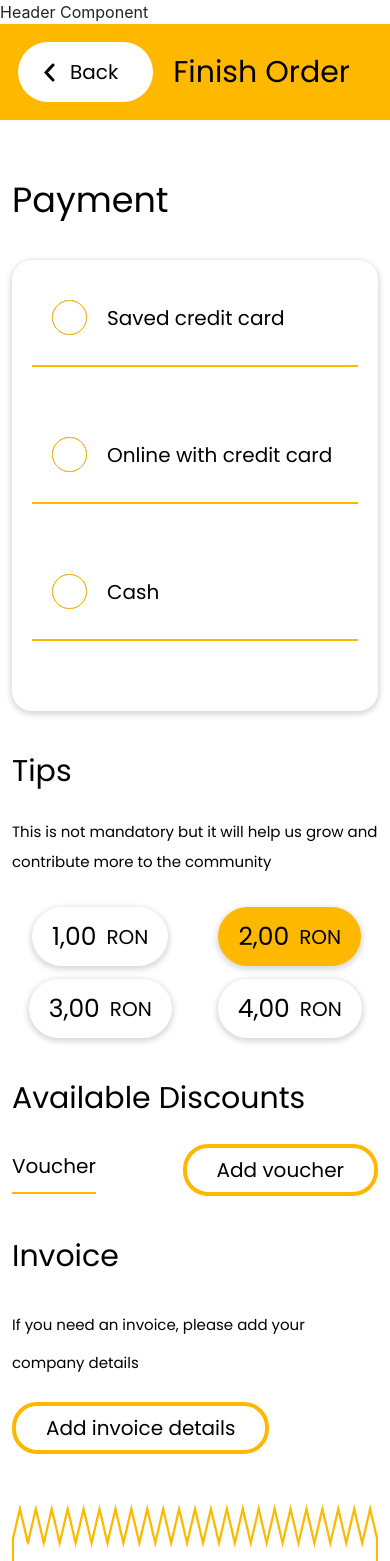
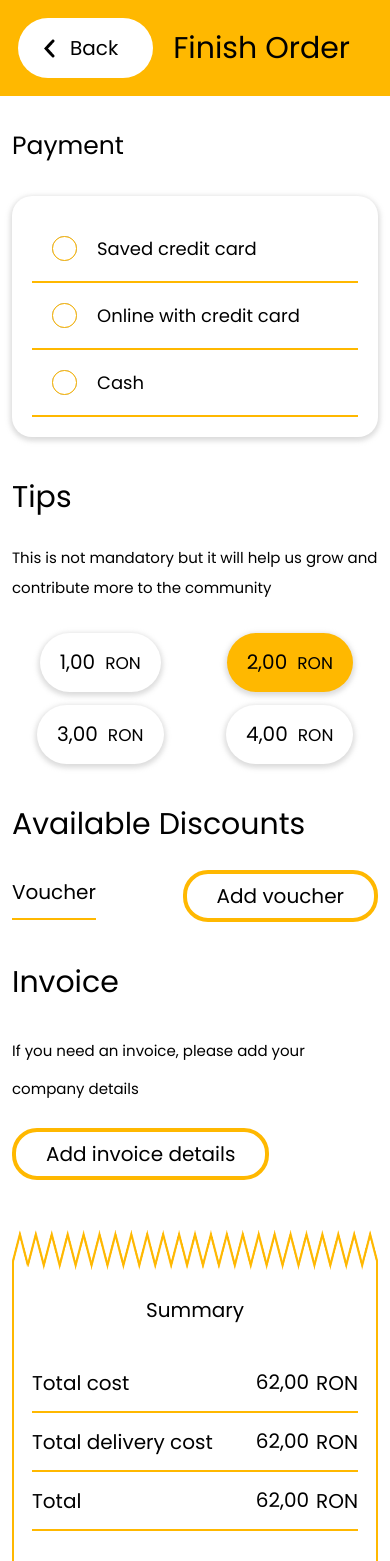
Before and after one commit to SuperDev0109/adhocAppBeta, a React (Create React App) app: page /finishorder in a window 390 px wide. Shown: the top 1561 px of the page. Built offline with nearby package versions, Linux system fonts and the light colour scheme.

Commit message:
css fixed

```diff
--- a/src/components/BucketBoxCount.scss
+++ b/src/components/BucketBoxCount.scss
@@ -25,7 +25,7 @@
                 font-family: 'Poppins';
                 font-style: normal;
                 font-weight: 600;
-                font-size: 30px;
+                font-size: 25px;
                 line-height: 45px;
                 color: #000000;
             }
@@ -38,7 +38,7 @@
                 font-family: 'Poppins';
                 font-style: normal;
                 font-weight: 400;
-                font-size: 20px;
+                font-size: 17px;
                 line-height: 30px;
                 color: #000000;
             }
@@ -60,7 +60,7 @@
                     font-family: 'Poppins';
                     font-style: normal;
                     font-weight: 400;
-                    font-size: 30px;
+                    font-size: 25px;
                     line-height: 45px;
                     color: #000000;
                 }
@@ -76,7 +76,7 @@
                     font-family: 'Poppins';
                     font-style: normal;
                     font-weight: 600;
-                    font-size: 30px;
+                    font-size: 25px;
                     line-height: 45px;
                     color: #000000;
                 }
@@ -84,7 +84,7 @@
                     font-family: 'Poppins';
                     font-style: normal;
                     font-weight: 500;
-                    font-size: 20px;
+                    font-size: 17px;
                     line-height: 30px;
                     color: #000000;
                 }
--- a/src/components/RonBtn.scss
+++ b/src/components/RonBtn.scss
@@ -3,7 +3,7 @@
         background: #FFFFFF;
         box-shadow: 0px 2px 5px 2px rgba(205, 205, 205, 0.7);
         border-radius: 40px;
-        padding: 17px 50px;
+        padding: 5px 30px;
         display: flex;
         flex-direction: row;
         align-items: center;
@@ -15,7 +15,7 @@
             font-family: 'Poppins';
             font-style: normal;
             font-weight: 500;
-            font-size: 30px;
+            font-size: 20px;
             line-height: 45px;
             color: #000000;
         }
@@ -23,7 +23,7 @@
             font-family: 'Poppins';
             font-style: normal;
             font-weight: 500;
-            font-size: 20px;
+            font-size: 18px;
             line-height: 30px;
         }
     }
@@ -38,10 +38,10 @@
         button {
             margin: auto;
             .title1 {
-                font-size: 25px;
+                font-size: 20px;
             }
             .title2 {
-                font-size: 20px;
+                font-size: 17px;
             }
         }
 
@@ -57,10 +57,10 @@
             padding: 7px 20px;
 
             .title1 {
-                font-size: 25px;
+                font-size: 20px;
             }
             .title2 {
-                font-size: 20px;
+                font-size: 17px;
             }
         }
 
--- a/src/routes/index.js
+++ b/src/routes/index.js
@@ -15,11 +15,13 @@ const Loadable = (Component) => (props) => {
 export default function Router() {
     return useRoutes([
         {
-            path: '/error',
+            path: '/',
             element: <EmptyLayout />,
             children: [
                 { element: <Navigate to="/404" replace />, index: true },
                 { path: '404', element: <Show404Page /> },
+                { path: 'order', element: <OrderPage /> },
+                { path: 'finishorder', element: <FinishOrderPage /> },
             ]
         },
         {
@@ -29,8 +31,6 @@ export default function Router() {
                 { element: <Navigate to="/home" replace />, index: true },
                 { path: 'home', element: <HomePage /> },
                 { path: 'product', element: <ProductPage /> },
-                { path: 'order', element: <OrderPage /> },
-                { path: 'finishorder', element: <FinishOrderPage /> },
             ]
         }
     ])
--- a/src/sections/errorPage/Show404Page.js
+++ b/src/sections/errorPage/Show404Page.js
@@ -5,7 +5,7 @@ import Image from '../../components/Image';
 export default function Show404Page() {
     return (
         <div className='show404PageSection'>
-            <Image src="../images/error/404.png" alt="404 page" />
+            <Image src="images/error/404.png" alt="404 page" />
             <p className='title1'>Something went wrong, our team of monkeys are on it ..</p>
             <ShowMoreBtn title="Go back to the main page" type="showMoreBtnType1" />
         </div>
--- a/src/sections/finishOrder/FinishDiscount.scss
+++ b/src/sections/finishOrder/FinishDiscount.scss
@@ -5,7 +5,7 @@
         font-family: 'Poppins';
         font-style: normal;
         font-weight: 500;
-        font-size: 40px;
+        font-size: 30px;
         line-height: 60px;
         color: #000000;
     }
@@ -21,7 +21,7 @@
             font-family: 'Poppins';
             font-style: normal;
             font-weight: 400;
-            font-size: 25px;
+            font-size: 20px;
             line-height: 38px;
             color: #000000;
             padding-bottom: 11px;
@@ -35,7 +35,7 @@
         padding-top: 50px;
 
         .title1 {
-            font-size: 35px;
+            font-size: 30px;
         }
 
         .box {
--- a/src/sections/finishOrder/FinishInvoice.scss
+++ b/src/sections/finishOrder/FinishInvoice.scss
@@ -8,7 +8,7 @@
         font-family: 'Poppins';
         font-style: normal;
         font-weight: 500;
-        font-size: 40px;
+        font-size: 30px;
         line-height: 60px;
         color: #000000;
     }
@@ -17,7 +17,7 @@
         font-family: 'Poppins';
         font-style: normal;
         font-weight: 400;
-        font-size: 25px;
+        font-size: 20px;
         line-height: 38px;
         color: #000000;
     }
--- a/src/sections/finishOrder/FinishPayment.scss
+++ b/src/sections/finishOrder/FinishPayment.scss
@@ -1,29 +1,29 @@
 .finishPaymentSection {
-    padding-top: 60px;
+    padding-top: 20px;
     .title1 {
         font-family: 'Poppins';
         font-style: normal;
         font-weight: 500;
-        font-size: 40px;
+        font-size: 30px;
         line-height: 60px;
         color: #000000;
     }
 
     .box {
-        margin-top: 40px;
+        margin-top: 20px;
         background: #FFFFFF;
         box-shadow: 0px 2px 5px 2px rgba(205, 205, 205, 0.7);
         border-radius: 20px;
         padding: 30px 110px;
         display: flex;
         flex-direction: column;
-        gap: 45px;
+        gap: 20px;
 
         .title2 {
             font-family: 'Poppins';
             font-style: normal;
             font-weight: 500;
-            font-size: 30px;
+            font-size: 25px;
             line-height: 45px;
             color: #000000;
         }
@@ -36,16 +36,14 @@
                 display: flex;
                 flex-direction: row;
                 align-items: center;
-                padding-bottom: 10px;
                 border-bottom: 2px solid #FFB800;
                 width: 445px;
-                margin-bottom: 50px;
                 input {
                     margin: 20px;
                 }
                 input[type="radio"] {
-                    width: 40px;
-                    height: 40px;
+                    width: 30px;
+                    height: 30px;
                     cursor: pointer;
                 }
                 input[type="radio"]:after {
@@ -55,8 +53,8 @@
                     border-radius: 50%;
                     content: '';
                     display: block;
-                    height: 40px;
-                    width: 40px;
+                    height: 30px;
+                    width: 30px;
                 }
                 input[type="radio"]:checked:after {
                     background-color: #FFB800;
@@ -65,7 +63,7 @@
                     font-family: 'Poppins';
                     font-style: normal;
                     font-weight: 500;
-                    font-size: 25px;
+                    font-size: 20px;
                     line-height: 38px;
                     color: #000000;
                 }
@@ -76,17 +74,15 @@
 
 @media only screen and (max-width: 991px) {
     .finishPaymentSection {
-        padding-top: 50px;
         .title1 {
-            font-size: 35px;
+            font-size: 25px;
         }
         .box {
-            margin-top: 30px;
             padding: 30px 30px;
-            gap: 30px;
+            // gap: 30px;
 
             .title2 {
-                font-size: 25px;
+                font-size: 20px;
             }
 
             .boxPanel {
@@ -97,21 +93,19 @@
                     display: flex;
                     flex-direction: row;
                     align-items: center;
-                    padding-bottom: 10px;
                     border-bottom: 2px solid #FFB800;
                     width: 302px;
-                    margin-bottom: 50px;
                     input[type="radio"] {
-                        width: 35px;
-                        height: 35px;
+                        width: 25px;
+                        height: 25px;
                         cursor: pointer;
                     }
                     input[type="radio"]:after {
-                        height: 35px;
-                        width: 35px;
+                        height: 25px;
+                        width: 25px;
                     }
                     label {
-                        font-size: 20px;
+                        font-size: 18px;
                     }
                 }
             }
@@ -121,12 +115,10 @@
 
 @media only screen and (max-width: 767px) {
     .finishPaymentSection {
-        padding-top: 50px;
         .title1 {
-            font-size: 35px;
+            font-size: 25px;
         }
         .box {
-            margin-top: 30px;
             padding: 20px;
             gap: 30px;
 
@@ -143,7 +135,6 @@
                     display: flex;
                     flex-direction: row;
                     align-items: center;
-                    padding-bottom: 10px;
                     border-bottom: 2px solid #FFB800;
                     width: unset;
                 }
--- a/src/sections/finishOrder/FinishTips.scss
+++ b/src/sections/finishOrder/FinishTips.scss
@@ -1,11 +1,11 @@
 .finishTipsSection {
-    padding-top: 60px;
+    padding-top: 30px;
 
     .title1 {
         font-family: 'Poppins';
         font-style: normal;
         font-weight: 500;
-        font-size: 40px;
+        font-size: 30px;
         line-height: 60px;
         color: #000000;
     }
@@ -31,28 +31,7 @@
         padding-top: 50px;
 
         .title1 {
-            font-size: 35px;
-        }
-        .title2 {
-            font-size: 18px;
-        }
-
-        .box {
-            margin-top: 30px;
-            display: grid;
-            grid-template-columns: repeat(2,minmax(0,1fr));
-            gap: 13px;
-        }
-    }
-
-}
-
-@media only screen and (max-width: 991px) {
-    .finishTipsSection {
-        padding-top: 50px;
-
-        .title1 {
-            font-size: 35px;
+            font-size: 25px;
         }
         .title2 {
             font-size: 18px;
--- a/src/sections/order/OrderComplete.scss
+++ b/src/sections/order/OrderComplete.scss
@@ -4,7 +4,7 @@
         font-family: 'Poppins';
         font-style: normal;
         font-weight: 500;
-        font-size: 40px;
+        font-size: 30px;
         line-height: 52px;
         color: #000000;
     }
--- a/src/sections/order/OrderContent.js
+++ b/src/sections/order/OrderContent.js
@@ -7,7 +7,7 @@ export default function OrderContent() {
     return (
         <div className='orderContentSection'>
             <div className='header'>
-                <Image src="images/product/kfc_180.png" className="" alt="KFC Image" />
+                <Image src="images/product/kfc_180.png" className="" width="150px" height="150px" alt="KFC Image" />
                 <span className='headerTitle'>KFC</span>
             </div>
 
--- a/src/sections/order/OrderSummary.scss
+++ b/src/sections/order/OrderSummary.scss
@@ -4,7 +4,7 @@
     background-repeat: no-repeat;
     display: flex;
     flex-direction: column;
-    gap: 40px;
+    gap: 20px;
     padding: 80px;
     margin-top: 50px;
 
@@ -12,7 +12,7 @@
         font-family: 'Poppins';
         font-style: normal;
         font-weight: 500;
-        font-size: 40px;
+        font-size: 30px;
         line-height: 60px;
         color: #000000;
     }
@@ -27,7 +27,7 @@
         font-family: 'Poppins';
         font-style: normal;
         font-weight: 400;
-        font-size: 25px;
+        font-size: 20px;
         line-height: 38px;
         color: #000000;
     }
@@ -35,11 +35,11 @@
 
 @media only screen and (max-width: 991px) {
     .orderSummarySection {
-        gap: 40px;
+        gap: 20px;
         padding: 50px 20px;
 
         .title1 {
-            font-size: 35px;
+            font-size: 25px;
         }
 
         .panel {
@@ -48,18 +48,18 @@
             gap: 6px;
         }
         .finishSummaryTxt {
-            font-size: 20px;
+            font-size: 18px;
         }
     }
 }
 
 @media only screen and (max-width: 500px) {
     .orderSummarySection {
-        gap: 40px;
+        gap: 20px;
         padding: 50px 20px;
 
         .title1 {
-            font-size: 30px;
+            font-size: 20px;
             text-align: center;
         }
 
--- a/src/sections/order/OrderTitle.scss
+++ b/src/sections/order/OrderTitle.scss
@@ -15,7 +15,7 @@
             font-family: 'Poppins';
             font-style: normal;
             font-weight: 500;
-            font-size: 40px;
+            font-size: 35px;
             line-height: 60px;
             color: #000000;
         }
```
